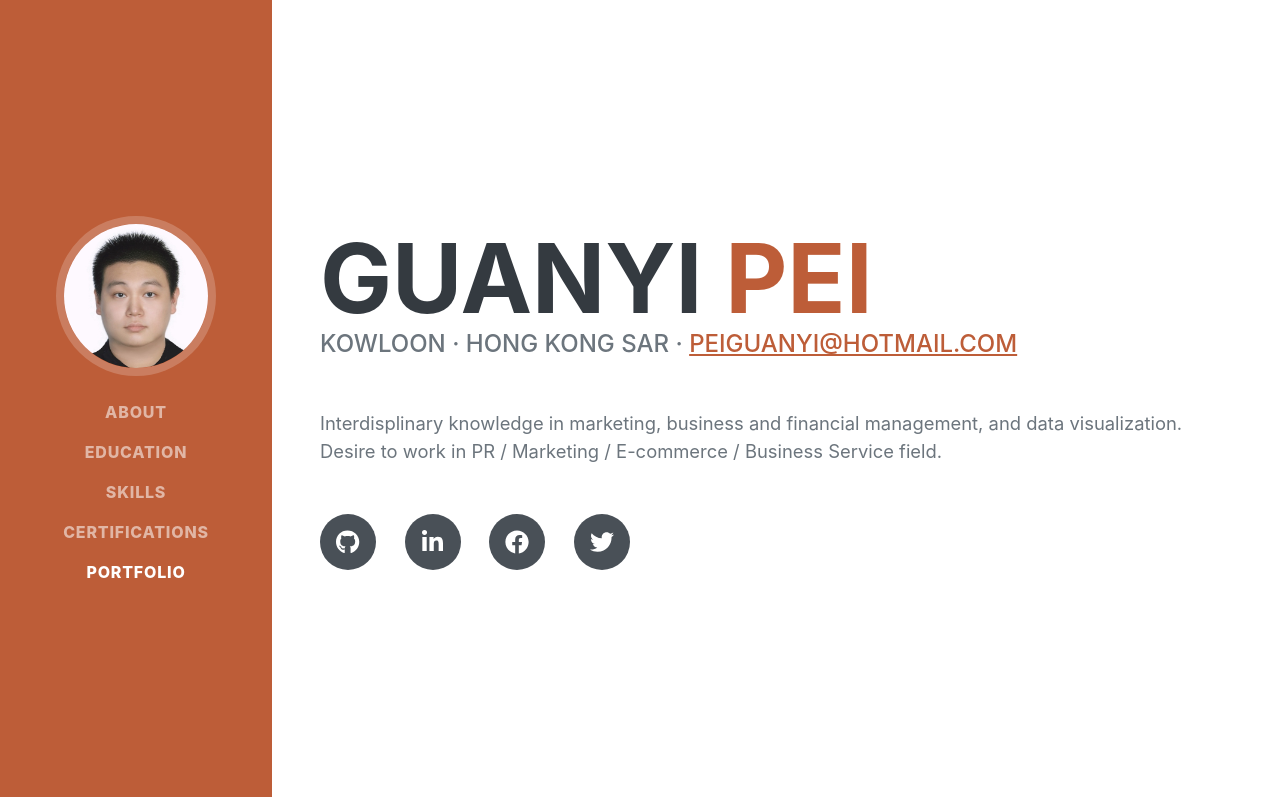
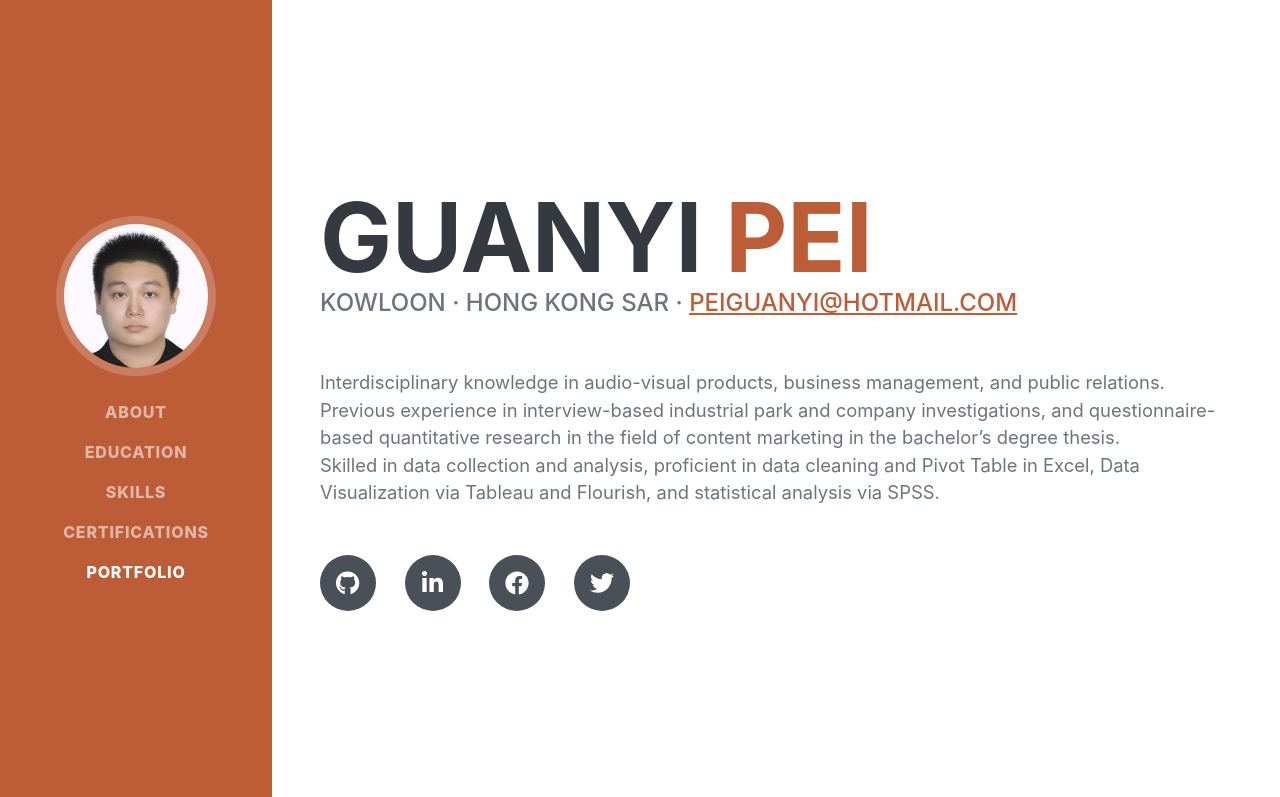
Before and after one commit to guanyipei/guanyipei.github.io, a website: page index.html in a window 1280 px wide. Shown: the top 797 px of the page. Drawn offline with nearby package versions, Linux system fonts and the light colour scheme; a web font is replaced by a local one.

Commit message:
Add files via upload

```diff
--- a/index.html
+++ b/index.html
@@ -46,8 +46,10 @@
                         Kowloon · Hong Kong SAR ·
                         <a href="mailto:peiguanyi@hotmail.com">peiguanyi@hotmail.com</a>
                     </div>
-                    <p class="lead mb-5">Interdisplinary knowledge in marketing, business and financial management, and data visualization.
-                        <br>Desire to work in PR / Marketing / E-commerce / Business Service field.</p>
+                    <p class="lead mb-5">Interdisciplinary knowledge in audio-visual products, business management, and public relations.
+                        <br>Previous experience in interview-based industrial park and company investigations, and questionnaire-based quantitative research in the field of content marketing in the bachelor’s degree thesis.
+                        <br>Skilled in data collection and analysis, proficient in data cleaning and Pivot Table in Excel, Data Visualization via Tableau and Flourish, and statistical analysis via SPSS.
+                        </p>
                     <div class="social-icons">
                         <a class="social-icon" href="https://github.com/guanyipei"><i class="fab fa-github"></i></a>
                         <a class="social-icon" href="https://www.linkedin.com/in/guanyipei"><i class="fab fa-linkedin-in"></i></a>
```
